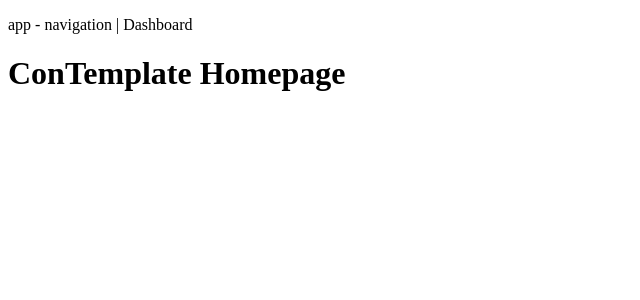
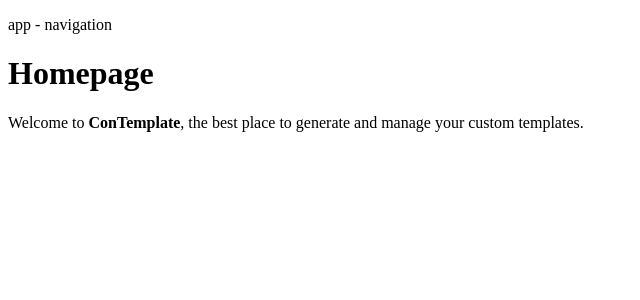
Before and after one commit to katieloesch/contemplate-frontend, an Angular app: page /home in a window 1280 px wide. Shown: the top 300 px of the page, without its empty margins (0-640 px from the left). Built offline with nearby package versions, Linux system fonts and the light colour scheme.

Commit message:
add documents component

```diff
--- a/src/app/app.html
+++ b/src/app/app.html
@@ -1,3 +1,3 @@
-<p>app - navigation | Dashboard</p>
+<p>app - navigation</p>
 
 <router-outlet />
--- /dev/null
+++ b/src/app/documents/documents.html
@@ -0,0 +1 @@
+<p>documents works!</p>
--- a/src/app/homepage/homepage.html
+++ b/src/app/homepage/homepage.html
@@ -1 +1,5 @@
-<h1>ConTemplate Homepage</h1>
+<h1>Homepage</h1>
+<p>
+  Welcome to <b>ConTemplate</b>, the best place to generate and manage your
+  custom templates.
+</p>
```
Also changed, not shown: src/app/documents/documents.ts (added, +11 -0 lines), src/app/documents/documents.scss (added), 2 other files (tests, documents, lock files or other folders).
